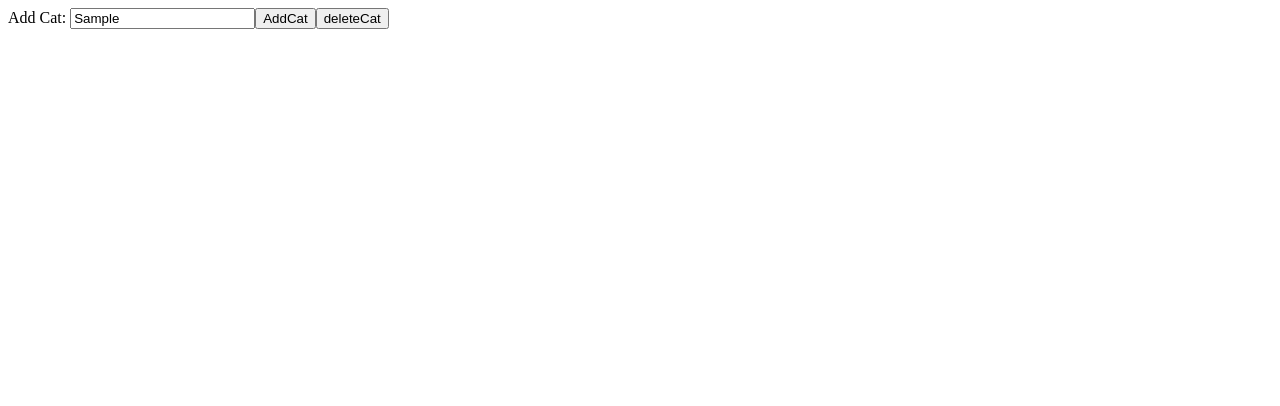
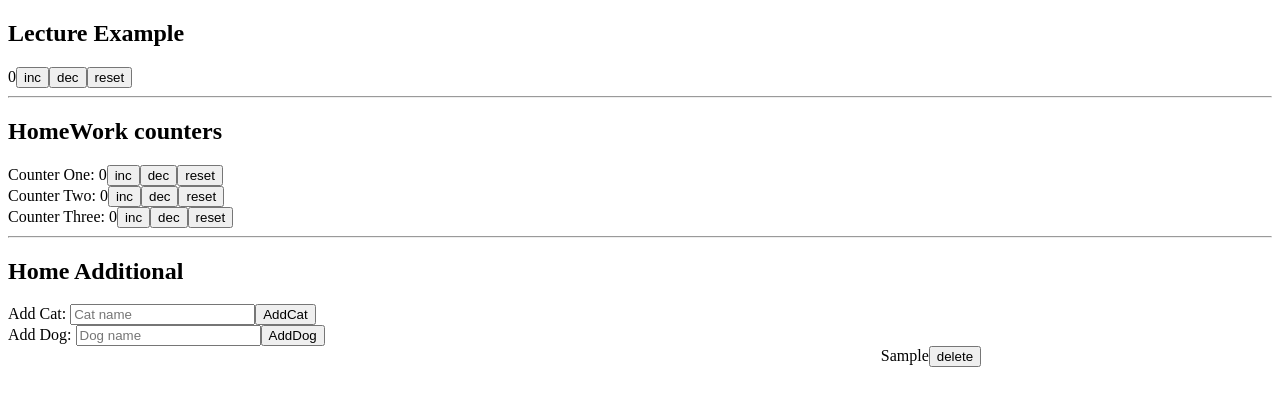
Before and after one commit to AndriyIvaniukh/react_okten, a React (Create React App) app: page / in a window 1280 px wide. Both pictures are taken after typing "Sample" into the empty fields and a click on the button "AddCat". Shown: the top 406 px of the page. Built offline with nearby package versions, Linux system fonts and the light colour scheme.

Commit message:
react lesson5 hm with additional

```diff
--- a/src/App.js
+++ b/src/App.js
@@ -1,5 +1,5 @@
 import React from 'react';
-import {CountersRender, HomeAdditional, LectionExample} from "./components";
+import {CountersRender, HomeAdditional, LecturesExample} from "./components";
 
 
 
@@ -9,8 +9,13 @@ const App = () => {
     return (
         <div>
           <div>
-              {/*<LectionExample/>*/}
-              {/*<CountersRender/>*/}
+              <h2>Lecture Example</h2>
+              <LecturesExample/>
+              <hr/>
+              <h2>HomeWork counters</h2>
+              <CountersRender/>
+              <hr/>
+              <h2>Home Additional</h2>
               <HomeAdditional/>
           </div>
         </div>
--- a/src/components/HomeAdditional.js
+++ b/src/components/HomeAdditional.js
@@ -1,31 +1,34 @@
 import React, {useRef} from 'react';
 import {CatAndDogReducer} from "../reducers";
+import {ShowAnimals} from "./ShowAnimals";
+import {useEffect} from "react";
 
 
 const HomeAdditional = () => {
 
-    const {state, dispatch} = CatAndDogReducer();
+    const reducer = CatAndDogReducer();
+    const {state, dispatch} = reducer;
 
-    const name = useRef();
+    const catName = useRef();
+    const dogName = useRef();
 
-    const addCat = () => {
-        dispatch({type: 'addCat', payload: name.current.value});
-    }
-    const delCat = () =>{
-        dispatch({type: 'deleteCat', payload: 'Mia'});
+    const addAnimal = (type, name) => {
+        dispatch({type: type, payload: name.current.value});
+        name.current.value = null;
     }
 
     return (
         <div>
             <div>
-                <label>Add Cat: <input type="text" ref={name} placeholder={'Cat name'}/></label>
-                <button onClick={()=>addCat()}>AddCat</button>
-                <button onClick={()=>delCat()}>deleteCat</button>
+                <label>Add Cat: <input type="text" ref={catName} placeholder={'Cat name'}/></label>
+                <button onClick={() => addAnimal('addCat', catName)}>AddCat</button>
             </div>
             <div>
-
+                <label>Add Dog: <input type={'text'} ref={dogName} placeholder={'Dog name'}/></label>
+                <button onClick={() => addAnimal('addDog', dogName)}>AddDog</button>
             </div>
 
+            <ShowAnimals reducer={reducer}/>
         </div>
     );
 };
--- a/src/components/LectionExample.js
+++ b/src/components/LecturesExample.js
@@ -1,5 +1,4 @@
-import React from 'react';
-import {useReducer} from "react";
+import React, {useReducer} from 'react';
 
 const init = (initCount) => {
     return {
@@ -11,15 +10,15 @@ const init = (initCount) => {
 const reducer = (state, action) =>{
     switch (action.type){
         case 'inc':
-            return {...state, counter1: state.counter1++};
+            return {...state, counter1: state.counter1+1};
         case 'dec':
-            return {...state, counter1: state.counter1--};
+            return {...state, counter1: state.counter1-1};
         case 'reset':
             return {...state, counter1: action.payload};
     }
 
 }
-const LectionExample = () => {
+const LecturesExample = () => {
     const [state,dispatch] = useReducer(reducer, 0, init);
 
     return (
@@ -34,4 +33,4 @@ const LectionExample = () => {
     );
 };
 
-export {LectionExample};
+export {LecturesExample};
--- /dev/null
+++ b/src/components/ShowAnimal.js
@@ -0,0 +1,19 @@
+import React from 'react';
+import {useEffect} from "react";
+
+const ShowAnimal = ({animal, dispatch, animalType}) => {
+
+    const {name, id} = animal;
+
+    useEffect(() => {
+    }, [animal]);
+
+    return (
+        <div>
+            {name}
+            <button onClick={() => dispatch({type: `delete${animalType}`, payload: id})}>delete</button>
+        </div>
+    );
+};
+
+export {ShowAnimal};
--- /dev/null
+++ b/src/components/ShowAnimals.js
@@ -0,0 +1,23 @@
+import React, {useEffect} from 'react';
+import {ShowAnimal} from "./ShowAnimal";
+
+const ShowAnimals = ({reducer}) => {
+
+    const {state, dispatch} = reducer;
+    useEffect(() => {
+
+    }, [reducer])
+
+    return (
+        <div style={{display: "flex", justifyContent: "space-around"}}>
+            <div>
+                {state.dog && state.dog.map(dog => <ShowAnimal key={dog.id} animal={dog} animalType={'Dog'} dispatch={dispatch}/>)}
+            </div>
+            <div>
+                {state.cat && state.cat.map(cat => <ShowAnimal key={cat.id} animal={cat} animalType={'Cat'} dispatch={dispatch}/>)}
+            </div>
+        </div>
+    )
+};
+
+export {ShowAnimals};
--- a/src/components/index.js
+++ b/src/components/index.js
@@ -1,3 +1,5 @@
-export * from "./LectionExample";
+export * from "./LecturesExample";
 export * from "./HomeAdditional";
 export * from "./CountersRender";
+export * from "./ShowAnimals";
+export * from "./ShowAnimal";
--- a/src/reducers/catAndDogReducer.js
+++ b/src/reducers/catAndDogReducer.js
@@ -3,28 +3,29 @@ import {useReducer} from "react";
 
 const CatAndDogReducer = () => {
 
-    const [state, dispatch] = useReducer(reducer, 0,init);
-
-    console.log(state);
+    const [state, dispatch] = useReducer(reducer, 0, init);
 
     return {state, dispatch};
 }
 
 
-
 const init = () => {
-    return{
+    return {
         cat: [],
         dog: []
     }
 }
 
 const reducer = (state, action) => {
-    switch (action.type){
+    switch (action.type) {
         case 'addCat':
-            return {...state, cat: [...state.cat, action.payload]};
+            return {...state, cat: [...state.cat, {name: action.payload, id: Date.now()}]};
         case 'deleteCat':
-            return {cat: [...state.cat.filter(value => value !==action.payload)], dog: [...state.dog]}
+            return {cat: [...state.cat.filter(cat => cat.id !== action.payload)], dog: [...state.dog]}
+        case 'addDog':
+            return {...state, dog: [...state.dog, {name: action.payload, id: Date.now()}]}
+        case 'deleteDog':
+            return {cat: [...state.cat], dog: [...state.dog.filter(dog => dog.id !== action.payload)]}
     }
 }
 
```
